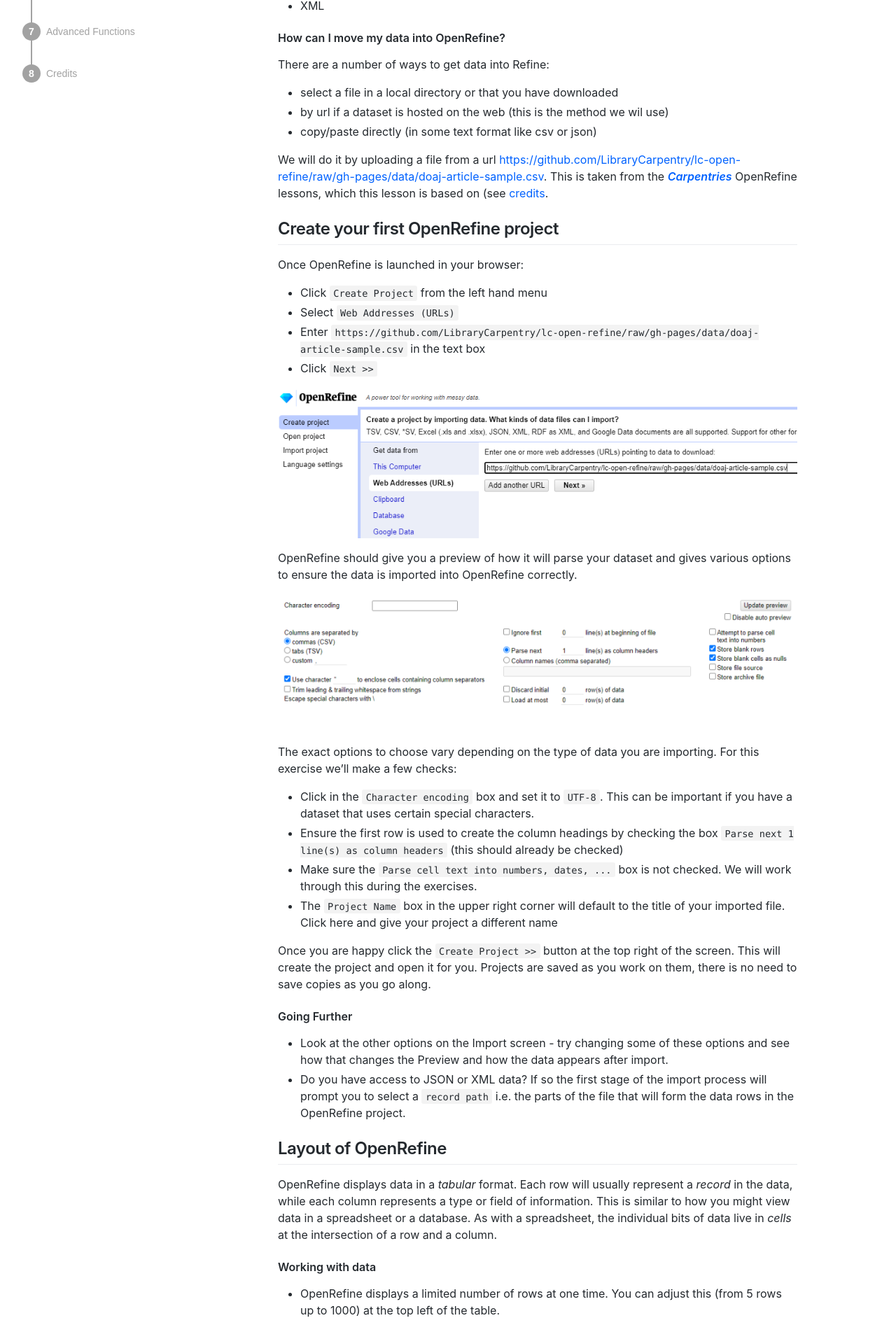
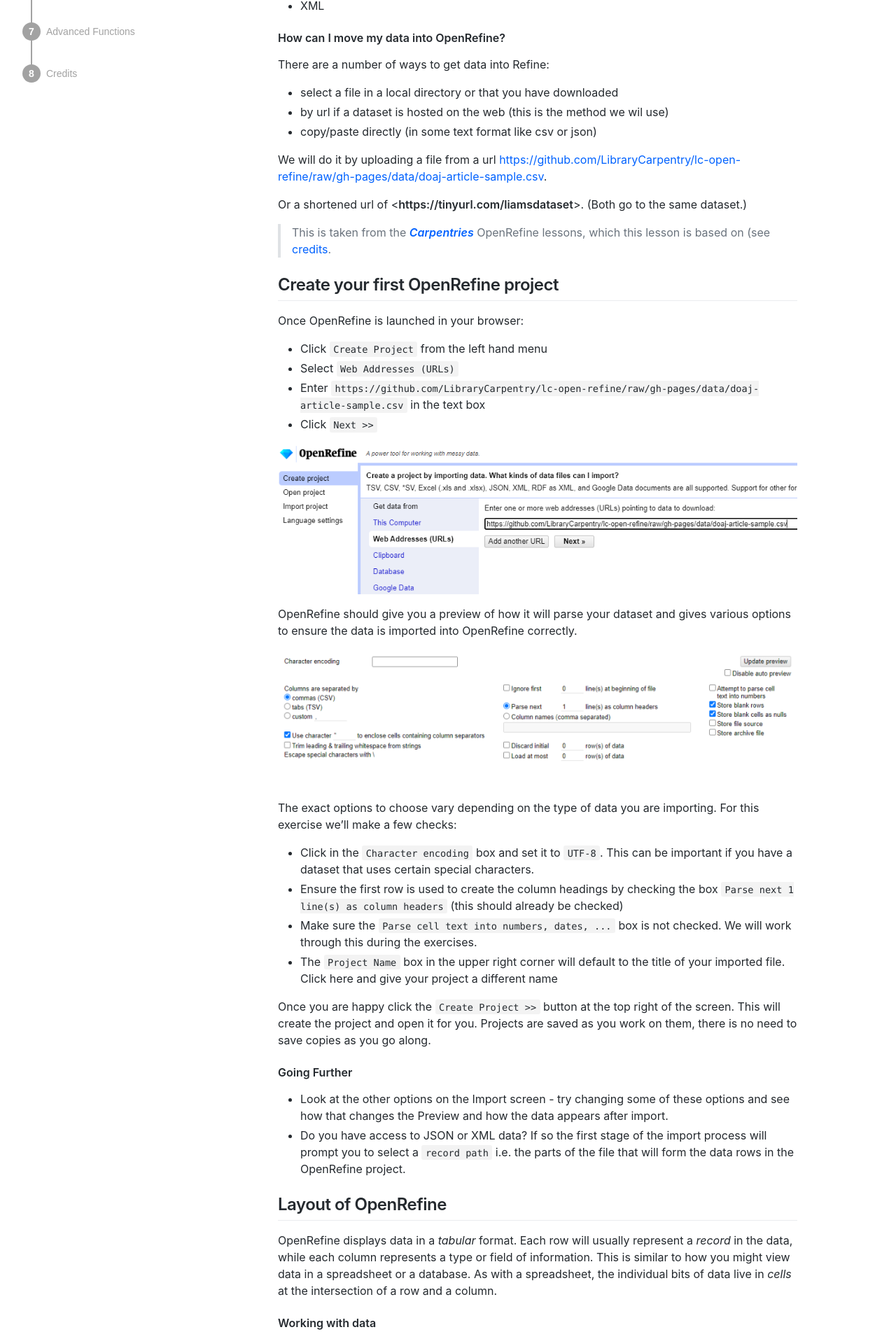
Before and after one commit to DCULibrary/open-refine-workshop, a Jekyll site: the page built from _workshop/3-getting-started.md, in a window 1280 px wide. Shown: the part 411-2314 px from the top of the page at 70% size. Built offline with Jekyll 4.4.1, drawn with Linux system fonts in a browser that asks for light colours; some web fonts are replaced.

Commit message:
add shortened link

```diff
--- a/_workshop/3-getting-started.md
+++ b/_workshop/3-getting-started.md
@@ -22,7 +22,11 @@ There are a number of ways to get data into Refine:
 * by url if a dataset is hosted on the web (this is the method we wil use)
 * copy/paste directly (in some text format like csv or json)
 
-We will do it by uploading a file from a url <https://github.com/LibraryCarpentry/lc-open-refine/raw/gh-pages/data/doaj-article-sample.csv>. This is taken from the __[*Carpentries*](https://carpentries.org)__ OpenRefine lessons, which this lesson is based on (see [credits](credits.md).
+We will do it by uploading a file from a url <https://github.com/LibraryCarpentry/lc-open-refine/raw/gh-pages/data/doaj-article-sample.csv>.
+
+Or a shortened url of <**https://tinyurl.com/liamsdataset**>. (Both go to the same dataset.)
+
+> This is taken from the __[*Carpentries*](https://carpentries.org)__ OpenRefine lessons, which this lesson is based on (see [credits](credits.md).
 
 ## Create your first OpenRefine project
 
```
